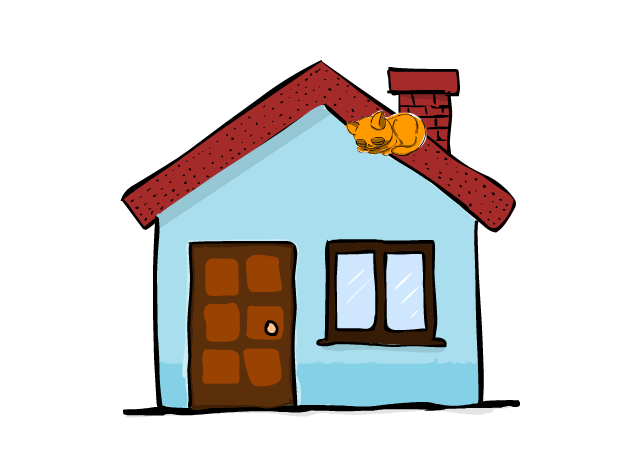
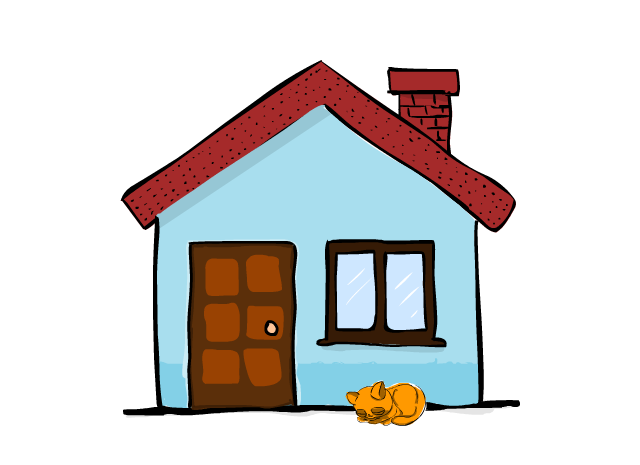
Before and after one commit to lintonye/react-101-for-designers, a React (Create React App) app in the folder react_house/: page / in a window 1280 px wide. Shown: the part 143-608 px from the top of the page, without its empty margins (322-962 px from the left). Built offline with nearby package versions, Linux system fonts and the light colour scheme.

Commit message:
Update css

```diff
--- a/react_house/src/App.css
+++ b/react_house/src/App.css
@@ -41,3 +41,7 @@ img {
   top: 182px;
   cursor: pointer;
 }
+
+.cat {
+  top: 270px;
+}
```
